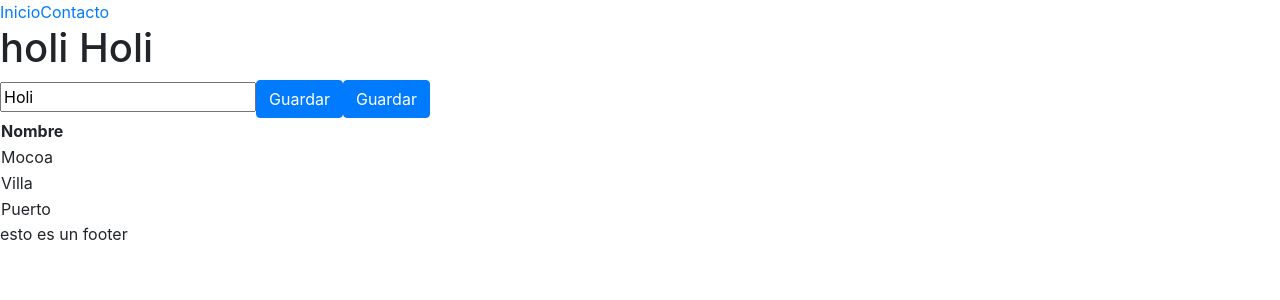
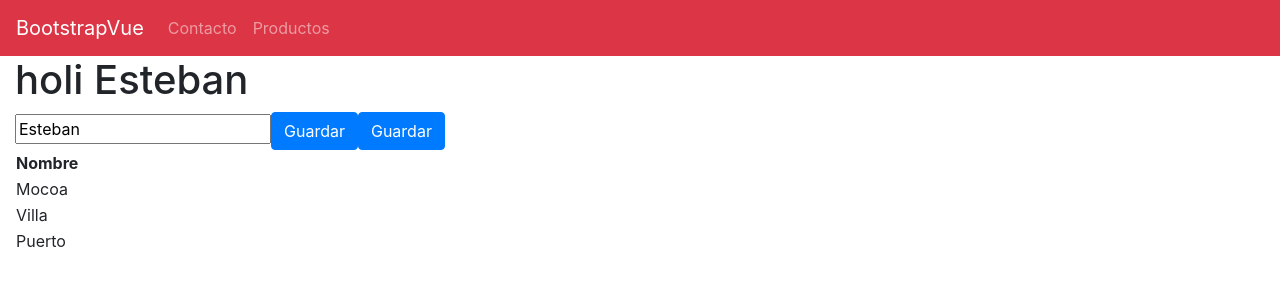
Before and after one commit to Inferno2094/aprendiendo_nuxt, a Nuxt app: page / in a window 1280 px wide. Shown: the top 300 px of the page. Built offline with nearby package versions, Linux system fonts and the light colour scheme.

Commit message:
Apremdiendo Navbar

```diff
--- a/components/navbar.vue
+++ b/components/navbar.vue
@@ -1,8 +1,26 @@
 <template>
-    <div>
+    <!--div>
         <a href="/">Inicio</a>
         <a href="/contacto">Contacto</a>
-    </div>
+    </div-->
+    <b-navbar variant="danger" type="dark" toggleable="lg">
+        <b-navbar-brand href="/">
+            BootstrapVue
+        </b-navbar-brand>
+        <b-navbar-toggle target="menu"></b-navbar-toggle>
+        <b-collapse is-nav id="menu">
+            <b-navbar-nav>
+                <b-nav-item href="/contacto">
+                    Contacto
+                </b-nav-item>
+                <b-nav-item href="/productos">
+                    Productos
+                </b-nav-item>
+            </b-navbar-nav>
+        </b-collapse>
+
+
+    </b-navbar>
 </template>
 
 <script>
--- a/layouts/default.vue
+++ b/layouts/default.vue
@@ -1,8 +1,10 @@
 <template>
     <div>
         <navbar/>
-        <Nuxt />
-        esto es un footer
+        <div class="container-fluid">
+            <Nuxt />
+        </div>
+
     </div>
 </template>
 
--- a/pages/index.vue
+++ b/pages/index.vue
@@ -24,7 +24,7 @@ export default {
     components: {navbar},
     data(){
         return{
-            msg: "Holi",
+            msg: "Esteban",
             municipios: ['Mocoa', 'Villa', 'Puerto']
         };
     },
--- /dev/null
+++ b/pages/productos/crear.vue
@@ -0,0 +1,3 @@
+<template>
+    <h1>desde productos creados - Crear</h1>
+</template>
--- /dev/null
+++ b/pages/productos/index.vue
@@ -0,0 +1,10 @@
+<template>
+    <div class="row mt-3">
+        <div class="col-sm-6">
+            <h2>listado de productos</h2>
+        </div>
+        <div class="col-sm-6">
+            <b-button class="primary" href="/productos/crear">Nuevo</b-button>
+        </div>
+    </div>
+</template>
```
